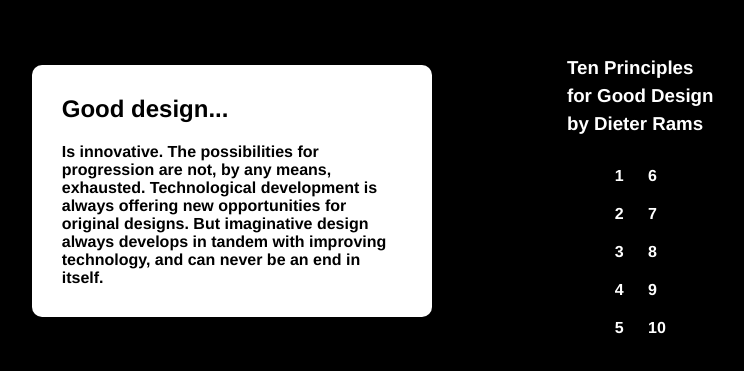
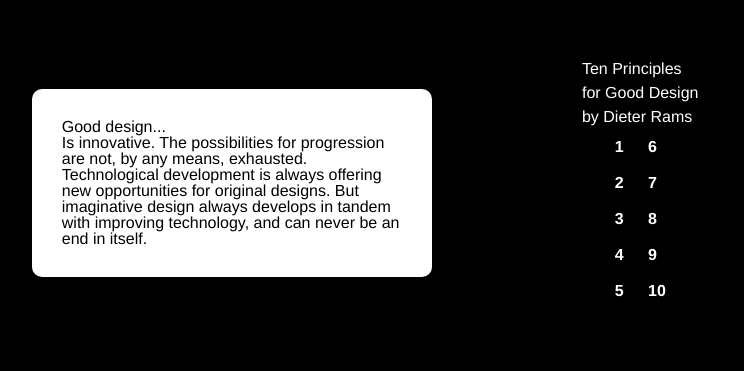
Before and after one commit to marmijiel/Daewoo-Koo-Dieter-Rams-Project, a plain HTML site: page ten-principles-for-good-design-assignment/site/index.html in a window 1280 px wide. Shown: the part 217-588 px from the top of the page, without its empty margins (211-955 px from the left). Drawn offline with Linux system fonts and the light colour scheme.

Commit message:
Small, in-class changes

```diff
--- a/ten-principles-for-good-design-assignment/site/css/style.css
+++ b/ten-principles-for-good-design-assignment/site/css/style.css
@@ -5,14 +5,13 @@
 	height:100%;
 }
 body{
-	background:#000;
-	padding:20px 0;
+	background: #000;
+	padding: 20px 0;
+   font-family: Helvetica, Arial, sans-serif;
 }
 
 *{
-	box-sizing:border-box;
-	font-family: Helvetica, arial, sans-serif;
-	font-weight: bold;
+	box-sizing: border-box;
 }
 
 
--- a/ten-principles-for-good-design-assignment/site/index.html
+++ b/ten-principles-for-good-design-assignment/site/index.html
@@ -5,7 +5,7 @@
     <meta charset="utf-8">
     <meta name="viewport" content="width=device-width,initial-scale=1">
     <title>Daewoo Koo (marmijiel) | Assignment 1 | Web Design | Queens College</title>
-    <link rel="stylesheet" href="css/reset.css">
+    <link rel="stylesheet" href="css/base.css">
     <link rel="stylesheet" href="css/style.css">
 </head>
 
@@ -78,7 +78,7 @@
       $('.buttons-ul a').click(function(){
 
         var num = $(this).text();
-        $('.text-holder div:visible').hide()
+        $('.text-holder div:visible').hide();
         $('.text-holder .content-'+num).show();
 
 
```
